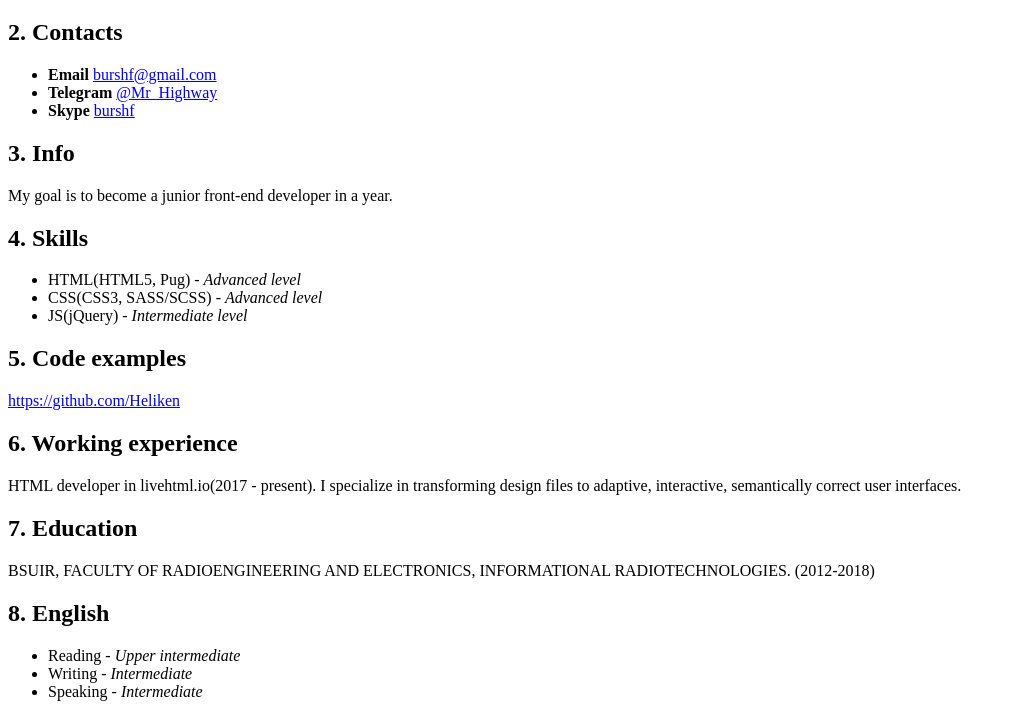
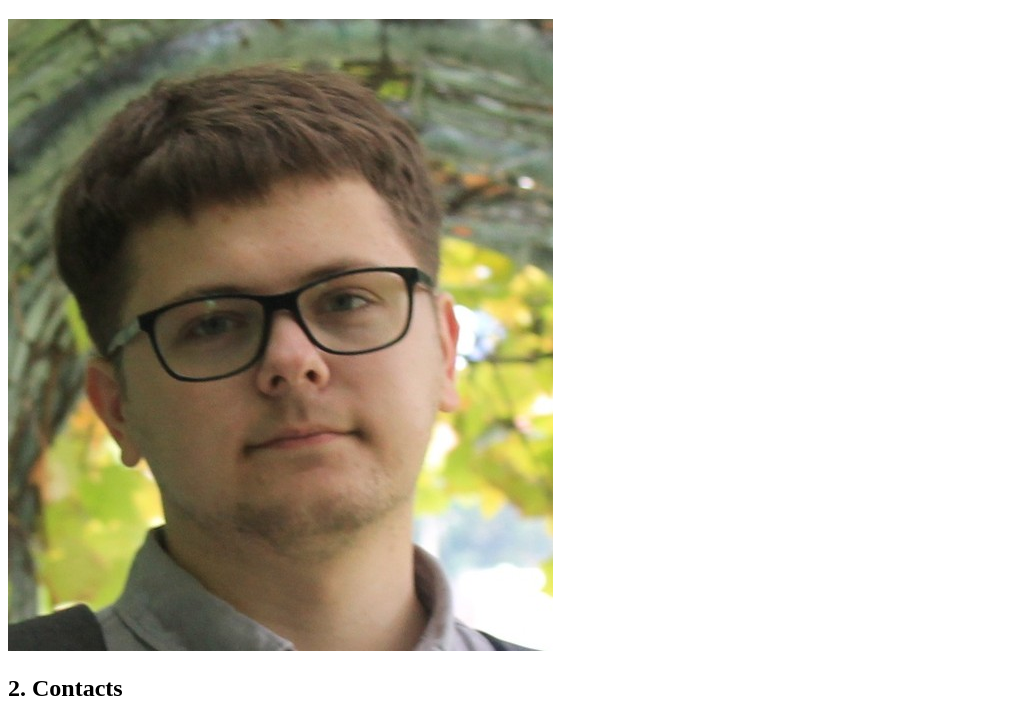
Before and after one commit to Heliken/rsschool-cv, a plain HTML site: page index.html in a window 1280 px wide. Shown: the part 61-775 px from the top of the page, without its empty margins (0-1012 px from the left). Drawn offline with Linux system fonts and the light colour scheme.

Commit message:
feat: add image

```diff
--- a/index.html
+++ b/index.html
@@ -9,6 +9,7 @@
 <body>
   <div class="container">
     <h1>1. Filip Bursh</h1>
+    <img class="cv-image" src="images/cv-image.jpg" alt="Filip Bursh portrait">
     <section class="section">
       <h2 class="section__title">2. Contacts</h2>
       <ul class="list">
```
Also changed, not shown: images/cv-image.jpg (added).
